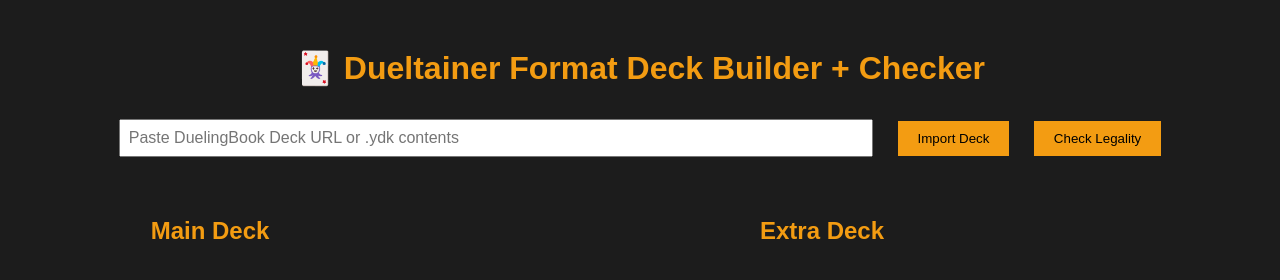
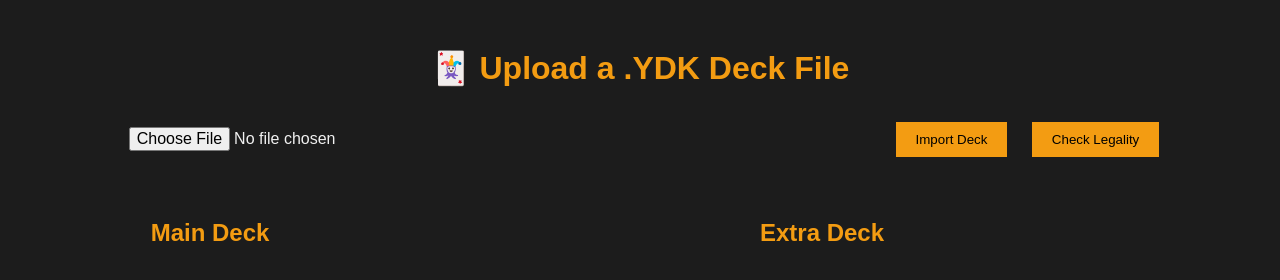
Before and after one commit to madmaxlvl/dueltainer-deck-tool, a plain HTML site: page index.html in a window 1280 px wide. Drawn offline with Linux system fonts and the light colour scheme.

Commit message:
Update index.html

```diff
--- a/index.html
+++ b/index.html
@@ -2,17 +2,15 @@
 <html lang="en">
 <head>
   <meta charset="UTF-8">
-  <title>Dueltainer Deck Tool</title>
+  <title>Dueltainer Deck Tool (.ydk Upload)</title>
   <link rel="stylesheet" href="style.css">
 </head>
 <body>
-  <h1>🃏 Dueltainer Format Deck Builder + Checker</h1>
+  <h1>🃏 Upload a .YDK Deck File</h1>
 
-  <div id="import">
-    <input id="deckURL" type="text" placeholder="Paste DuelingBook Deck URL or .ydk contents">
-    <button onclick="importDeck()">Import Deck</button>
-    <button onclick="checkLegality()">Check Legality</button>
-  </div>
+  <input type="file" id="fileInput" accept=".ydk">
+  <button onclick="handleFileUpload()">Import Deck</button>
+  <button onclick="checkLegality()">Check Legality</button>
 
   <div id="deck-area">
     <h2>Main Deck</h2>
```
